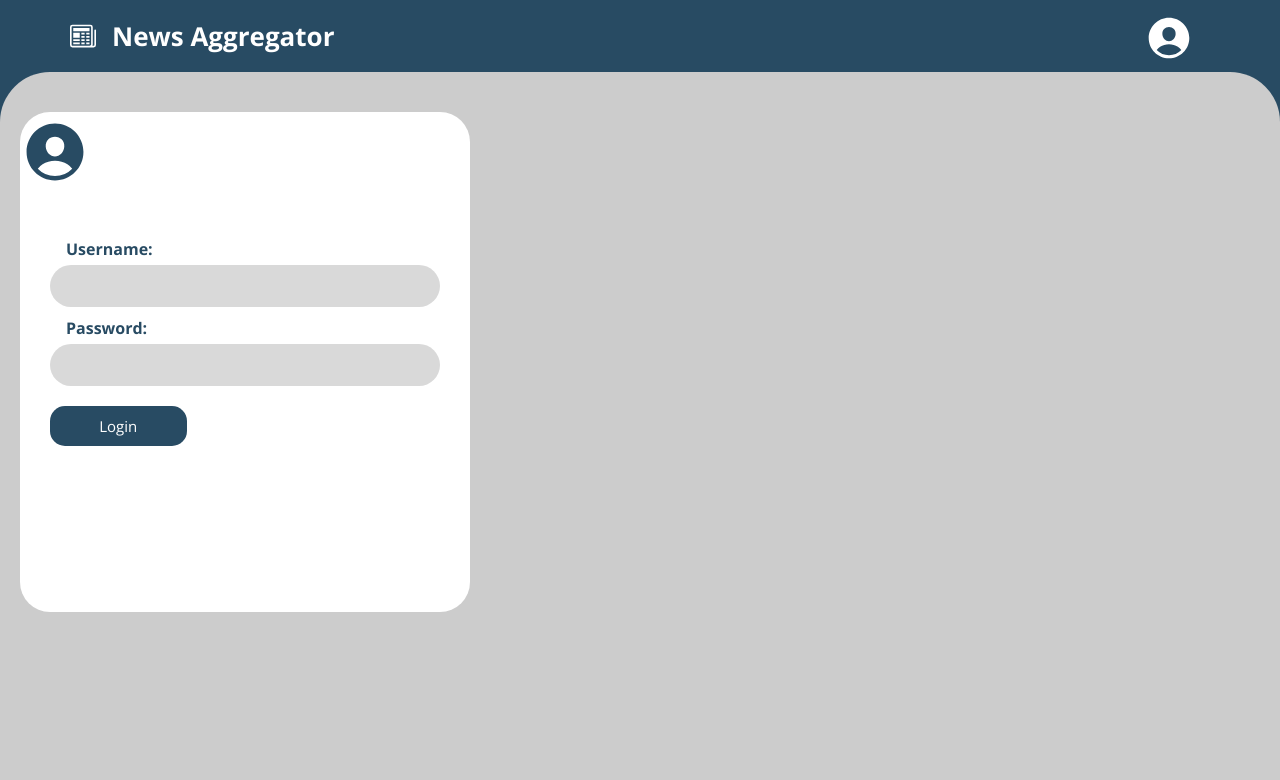
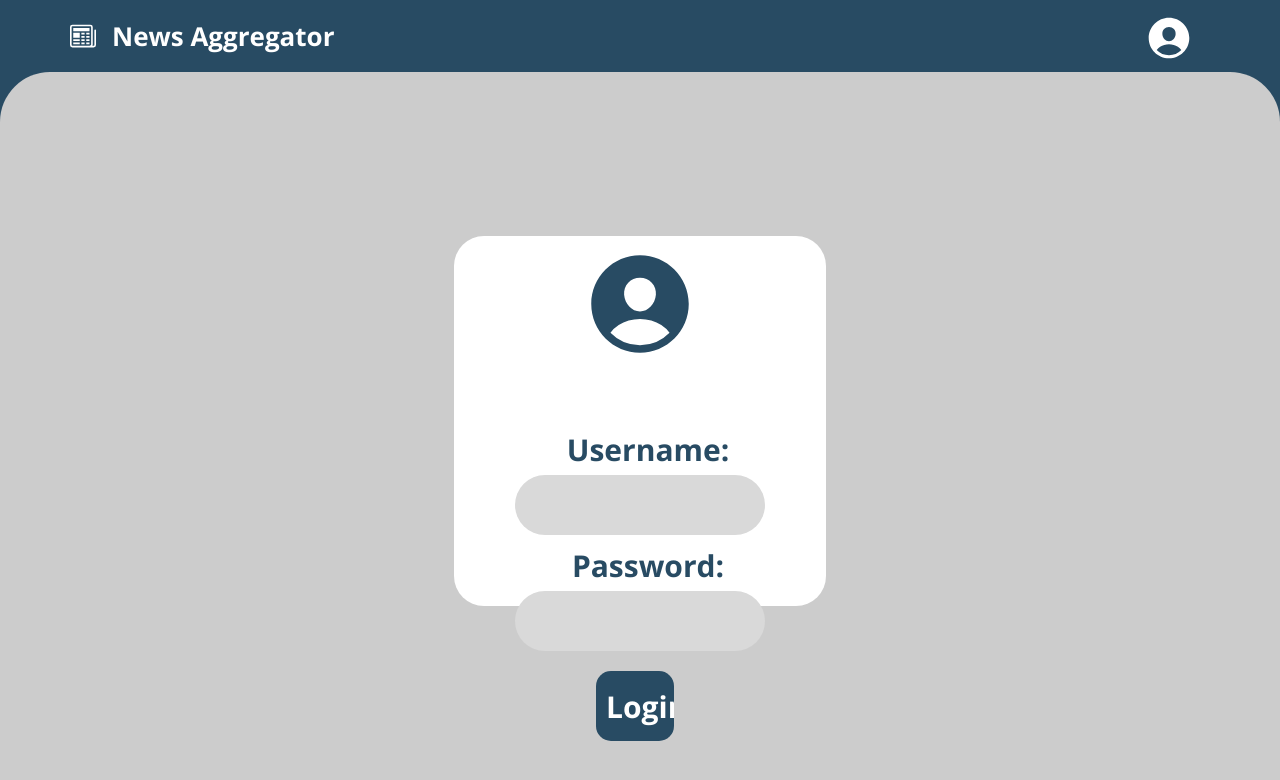
Before and after one commit to yousmii/News-App, a React (Vite) app: page /login in a window 1280 px wide. Shown: the top 780 px of the page. Built offline with nearby package versions, Linux system fonts and the light colour scheme.

Commit message:
Fix css for login page

```diff
--- a/src/client/components/Login.module.scss
+++ b/src/client/components/Login.module.scss
@@ -1,32 +1,37 @@
 @import "../styles/variables.scss";
+
+* {
+    font-family: "Open Sans", sans-serif;
+}
 
 .container {
   background-color: $bg;
   height: 100vh;
 
+
   display: flex;
   flex-wrap: wrap;
 
-  padding: 20px;
-  padding-top: 40px;
+  padding: 40px 20px 20px;
 
   border-top-left-radius: 50px;
   border-top-right-radius: 50px;
 }
 
 .logincontainer {
+  margin: 10% auto;
   background-color: $card-bg;
-  text-align: middle;
+  text-align: center;
   border-radius: 30px;
-  width: 450px;
-  height: 500px;
+  width: 30%;
+  height: 50%;
 }
 
 .logo {
   margin: auto;
   align-self: center;
   font-weight: 700;
-  font-size: 70px;
+  font-size: 120px;
   color: $bg2;
 }
 
@@ -35,6 +40,7 @@
   margin-bottom: 5px;
   margin-left: $spacing-m;
   font-weight: bold;
+  font-size: 30px;
   color: $bg2;
 }
 
@@ -53,7 +59,8 @@ input[type="password"] {
   border: none;
 
   margin-bottom: 10px;
-  width: 100%;
+  width: 80%;
+  height: 60px;
   box-sizing: border-box;
 }
 
@@ -64,8 +71,10 @@ input[type="submit"] {
   border: none;
   border-radius: 15px;
   cursor: pointer;
-  font-size: 15px;
-  width: 35%;
+  font-size: 30px;
+  width: 25%;
+  height: 70px;
+  font-weight: bold;
 }
 
 input[type="submit"]:hover {
@@ -75,13 +84,11 @@ input[type="submit"]:hover {
 
 .form {
   padding: 30px;
-  display: flex-box;
   justify-content: center;
   align-items: center;
   width: 100%;
 }
 
 .button {
-  margin: 10px;
-  margin-left: 0px;
+  margin: 10px 10px 10px 0;
 }
```
